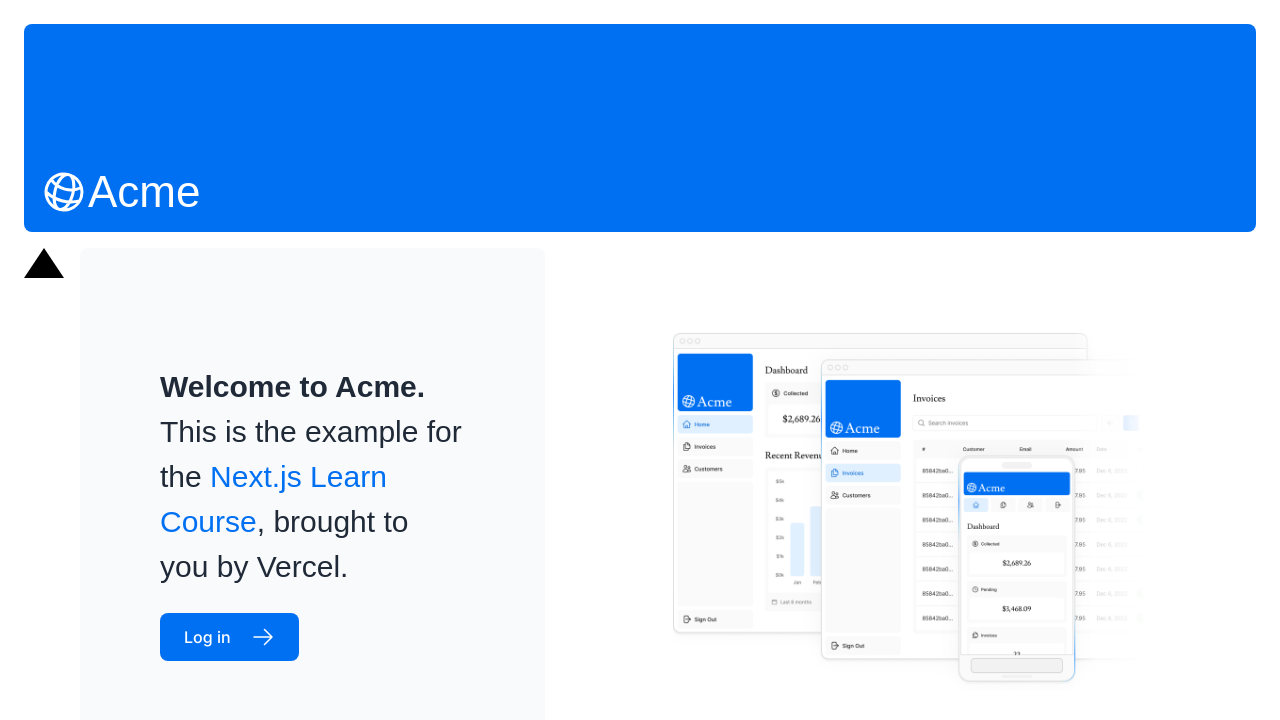
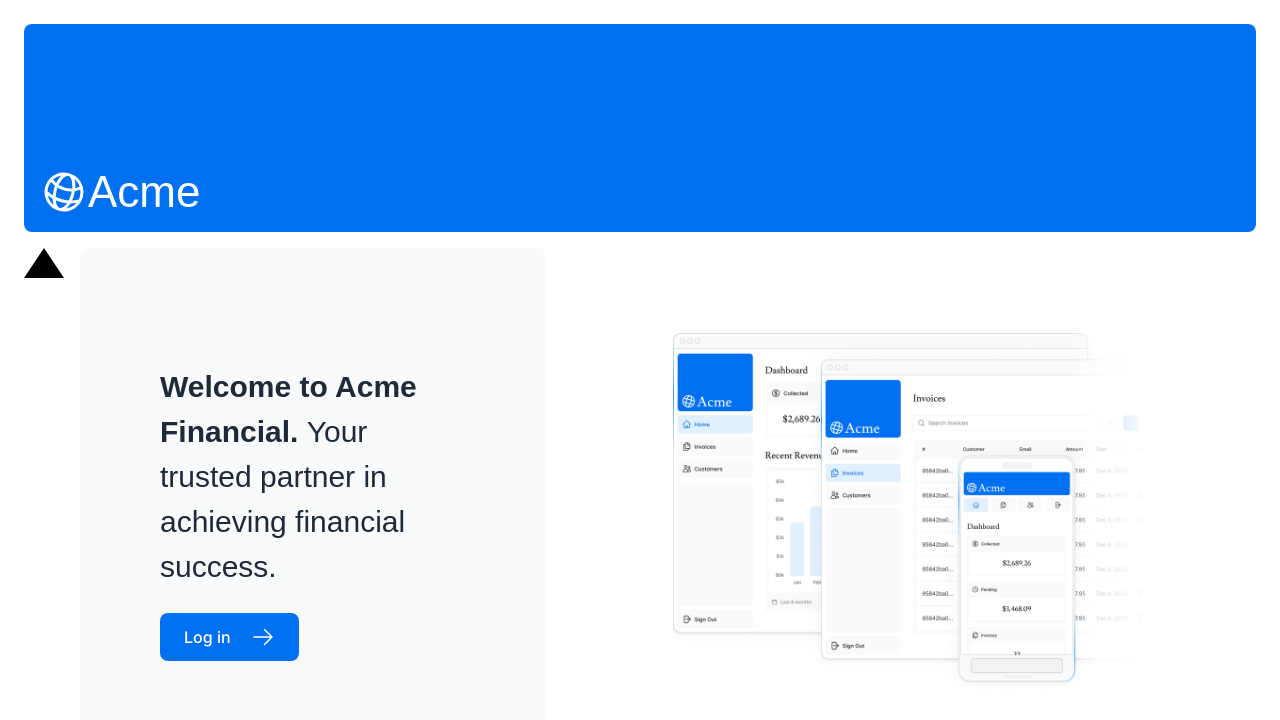
Before and after one commit to Tony-kan/dashboard-app, a Next.js app: page / in a window 1280 px wide. Shown: the top 720 px of the page. Built offline with nearby package versions, Linux system fonts and the light colour scheme; a web font is replaced by a local one.

Commit message:
modification-home page

```diff
--- a/app/page.tsx
+++ b/app/page.tsx
@@ -16,11 +16,10 @@
 />
         <div className="flex flex-col justify-center gap-6 rounded-lg bg-gray-50 px-6 py-10 md:w-2/5 md:px-20">
           <p className={`${lusitana.className} text-xl text-gray-800 md:text-3xl md:leading-normal`}>
-            <strong>Welcome to Acme.</strong> This is the example for the{' '}
-            <a href="https://nextjs.org/learn/" className="text-blue-500">
-              Next.js Learn Course
-            </a>
-            , brought to you by Vercel.
+            <strong> Welcome to Acme Financial. </strong>
+
+
+          Your trusted partner in achieving financial success.
           </p>
           <Link
             href="/login"
--- a/auth.config.ts
+++ b/auth.config.ts
@@ -11,6 +11,7 @@
       if (isOnDashboard) {
         if (isLoggedIn) return true;
         return false; // Redirect unauthenticated users to login page
+      // biome-ignore lint/style/noUselessElse: <explanation>
       } else if (isLoggedIn) {
         return Response.redirect(new URL('/dashboard', nextUrl));
       }
```
